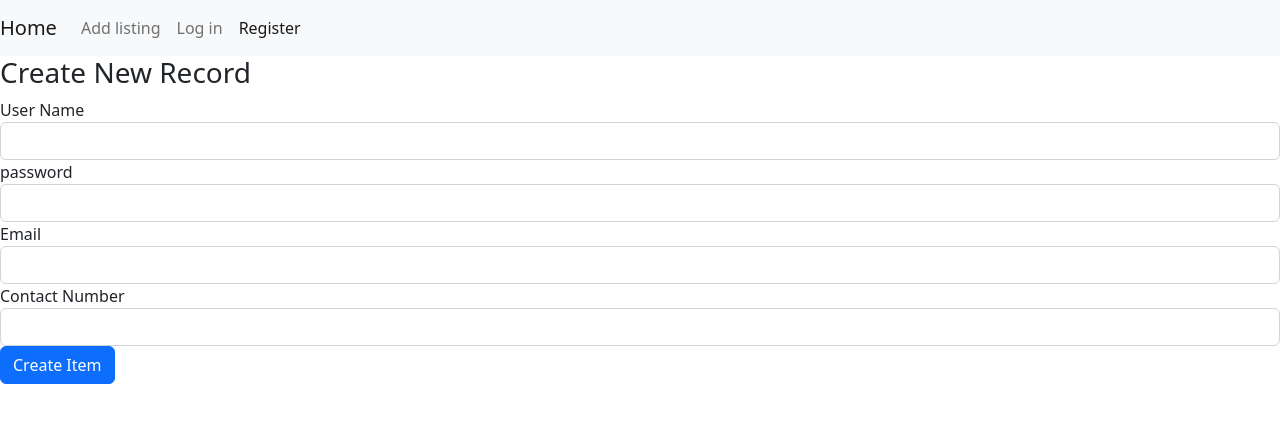
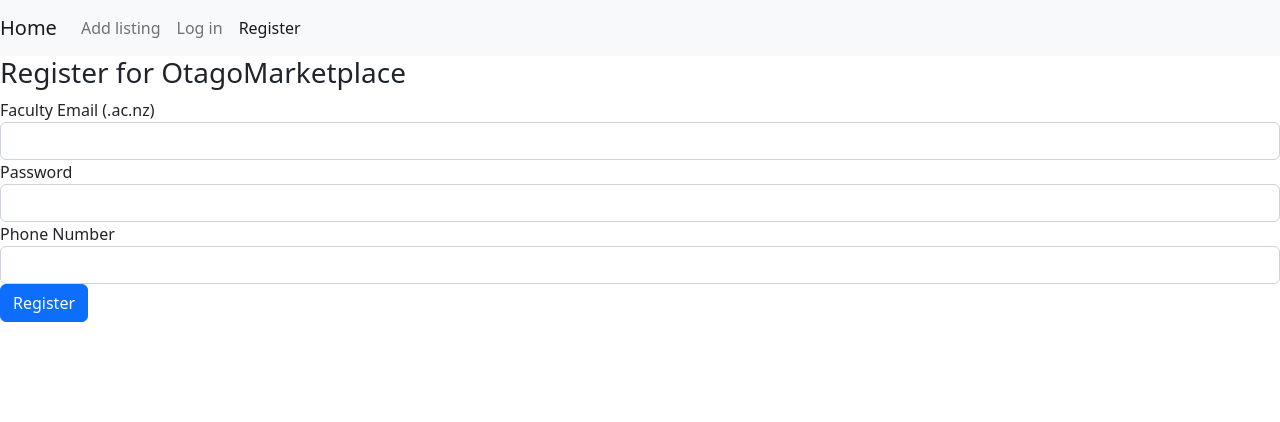
Before and after one commit to vicmon810/Otago__Market__place, a React (Create React App) app in the folder Project/client/: page /register in a window 1280 px wide. Shown: the top 422 px of the page. Built offline with nearby package versions, Linux system fonts and the light colour scheme.

Commit message:
fix form input parameters for register rather than create new item

```diff
--- a/Project/client/src/components/createAccount.js
+++ b/Project/client/src/components/createAccount.js
@@ -3,10 +3,9 @@
 
 export default function Register() {
   const [form, setForm] = useState({
-    User_Name: "",
+    email: "",
     password: "",
-    Email: "",
-    Contact_Number: "",
+    number: "",
   });
   const navigate = useNavigate();
 
@@ -21,6 +20,7 @@
   async function onSubmit(e) {
     e.preventDefault();
 
+    // TODO: add authentication
     // When a post request is sent to the create url, we'll add a new record to the database.
     const newItem = { ...form };
 
@@ -35,16 +35,61 @@
       return;
     });
 
-    setForm({ User_Name: "", password: "", Email: "", Contact_Number: "" });
+    setForm({ Email: "", Password: "", Number: "" });
     navigate("/");
   }
 
   // This following section will display the form that takes the input from the item.
   return (
     <div>
-      <h3>Create New Record</h3>
+      <h3>Register for OtagoMarketplace</h3>
       <form onSubmit={onSubmit}>
+      <div className="form-group">
+          <label htmlFor="Email">Faculty Email (.ac.nz)</label>
+          <input
+            type="text"
+            className="form-control"
+            id="Email"
+            value={form.email}
+            onChange={(e) => updateForm({ Email: e.target.value })}
+          />
+        </div>
         <div className="form-group">
+          <label htmlFor="Password">Password</label>
+          <input
+            type="text"
+            className="form-control"
+            id="password"
+            value={form.password}
+            // TODO: add restrictions
+            onChange={(e) => updateForm({ password: e.target.value })}
+          />
+        </div>
+        <div className="form-group">
+          <label htmlFor="Number">Phone Number</label>
+          <input
+            type="number"
+            className="form-control"
+            id="number"
+            value={form.Contact_Number}
+            // TODO: add restrictions (valid/NZ phone number)
+            onChange={(e) => updateForm({ Contact_Number: e.target.value })}
+          />
+        </div>
+        {
+          <div className="form-group">
+            <input
+              type="submit"
+              value="Register"
+              className="btn btn-primary"
+            />
+          </div>
+        }
+      </form>
+    </div>
+
+    /* Use faculty email for login
+    <div className="form-group">
           <label htmlFor="name">User Name</label>
           <input
             type="text"
@@ -54,48 +99,6 @@
             onChange={(e) => updateForm({ User_Name: e.target.value })}
           />
         </div>
-
-        <div className="form-group">
-          <label htmlFor="Product_name">password</label>
-          <input
-            type="text"
-            className="form-control"
-            id="password"
-            value={form.passwordField}
-            onChange={(e) => updateForm({ password: e.target.value })}
-          />
-        </div>
-
-        <div className="form-group">
-          <label htmlFor="Create_Date">Email</label>
-          <input
-            type="text"
-            className="form-control"
-            id="Email"
-            value={form.Email}
-            onChange={(e) => updateForm({ Email: e.target.value })}
-          />
-        </div>
-        <div className="form-group">
-          <label htmlFor="Image">Contact Number</label>
-          <input
-            type="number"
-            className="form-control"
-            id="Contact_Number"
-            value={form.Contact_Number}
-            onChange={(e) => updateForm({ Contact_Number: e.target.value })}
-          />
-        </div>
-        {
-          <div className="form-group">
-            <input
-              type="submit"
-              value="Create Item"
-              className="btn btn-primary"
-            />
-          </div>
-        }
-      </form>
-    </div>
+    */
   );
 }
```
